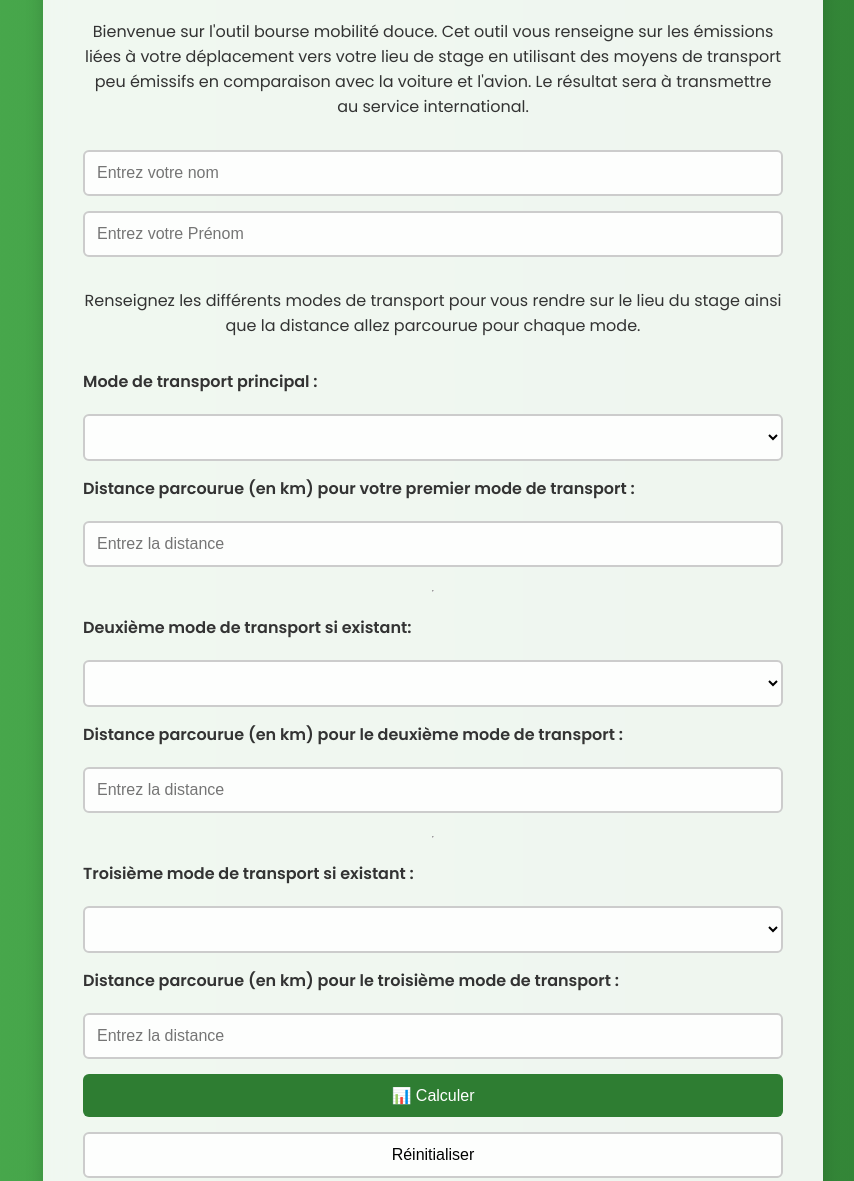
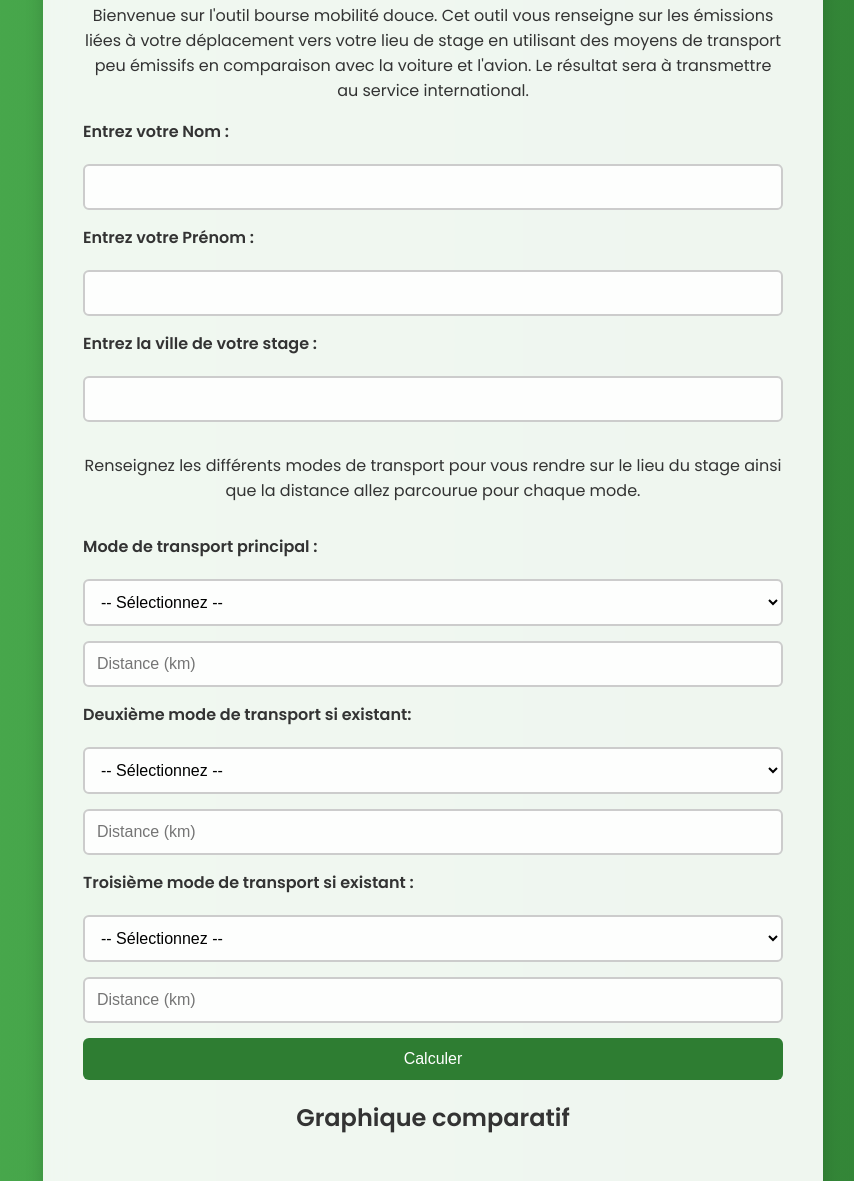
Before and after one commit to alimertu/outils, a plain HTML site: page index.html in a window 1280 px wide. Shown: the part 133-1314 px from the top of the page, without its empty margins (207-1061 px from the left). Drawn offline with nearby package versions, Linux system fonts and the light colour scheme.

Commit message:
Update index.html

```diff
--- a/index.html
+++ b/index.html
@@ -11,91 +11,93 @@
 <body>
     <div class="container">
 
+
         <div class="logo-container">
             <span class="globe">🌍</span>
         </div>
         <header>
             <h1>Outil Bourse Mobilité Douce</h1>
         </header>
+
         <div id="form-section">
-
-            <!-- Formulaire de calcul du bilan carbone -->
-            <form id="carbonForm">
 
             <p>Bienvenue sur l'outil bourse mobilité douce. Cet outil vous renseigne sur les émissions liées à votre déplacement vers votre lieu de stage en utilisant des moyens de transport peu émissifs en comparaison avec la voiture et l'avion. Le résultat sera à transmettre au service international.</p>
 
-            <input type="text" id="Nom" name="Nom" required placeholder="Entrez votre nom">
-            <input type="text" id="Prénom" name="Prénom" required placeholder="Entrez votre Prénom">
+  <form id="carbonForm">
+
+    <label>Entrez votre Nom :</label>
+    <input type="text" id="Nom" required>
+
+    <label>Entrez votre Prénom :</label>
+    <input type="text" id="Prénom" required>
+
+    <label>Entrez la ville de votre stage :</label>
+    <input type="text" id="ville" required>
 
     <p>Renseignez les différents modes de transport pour vous rendre sur le lieu du stage ainsi que la distance allez parcourue pour chaque mode.</p>
 
-                <label for="transport">Mode de transport principal :</label>
-                <select id="transport" name="transport" required>
-                    <option value=""></option>
-                    <option value="train">Train</option>
-                    <option value="autocar">Autocar</option>
+    <!-- Trajets -->
+    <label for="transport1">Mode de transport principal :</label>
+
+      <select class="transport" required>
+        <option value="">-- Sélectionnez --</option>
+        <option value="train" data-id="43256">Train</option>
+        <option value="autocar" data-id="28006">Autocar</option>
+        <option value="marche">Marche</option>
+        <option value="velo">Vélo</option>
         <option value="voilier">Voilier</option>
-                    <option value="velo">Vélo</option>
-                    <option value="marche">Marche</option>
+      </select>
+      <input type="number" class="distance" placeholder="Distance (km)" required>
 
 
+      <label for="transport2"> Deuxième mode de transport si existant: </label>
+      <select class="transport">
+        <option value="">-- Sélectionnez --</option>
+        <option value="train" data-id="43256">Train</option>
+        <option value="autocar" data-id="28006">Autocar</option>
+        <option value="marche">Marche</option>
+        <option value="velo">Vélo</option>
+        <option value="voilier">Voilier</option>
       </select>
-
-                <label for="distance">Distance parcourue (en km) pour votre premier mode de transport :</label>
-                <input type="number" id="distance" name="distance" required min="0" placeholder="Entrez la distance">
-
-                <hr>
-                <label for="transport1"> Deuxième mode de transport si existant: </label>
-                <select id="transport1" name="transport1">
-                    <option value=""></option>
-                    <option value="train">Train</option>
-                    <option value="autocar">Autocar</option>
-                    <option value="voilier">Voilier</option>
-                    <option value="velo">Vélo</option>
-                    <option value="marche">Marche</option>
+      <input type="number" class="distance" placeholder="Distance (km)">
 
 
+      <label for="transport3">Troisième mode de transport si existant :</label>
+      <select class="transport">
+        <option value="">-- Sélectionnez --</option>
+        <option value="train" data-id="43256">Train</option>
+        <option value="autocar" data-id="28006">Autocar</option>
+        <option value="marche">Marche</option>
+        <option value="velo">Vélo</option>
+        <option value="voilier">Voilier</option>
       </select>
-                <label for="distance1">Distance parcourue (en km) pour le deuxième mode de transport :</label>
-                <input type="number" id="distance1" name="distance1" min="0" placeholder="Entrez la distance">
-
-                <hr>
-                <label for="transport2">Troisième mode de transport si existant :</label>
-                <select id="transport2" name="transport2">
-                    <option value=""></option>
-                    <option value="train">Train</option>
-                    <option value="autocar">Autocar</option>
-                    <option value="voilier">Voilier</option>
-                    <option value="velo">Vélo</option>
-                    <option value="marche">Marche</option>
+      <input type="number" class="distance" placeholder="Distance (km)">
 
 
-                </select>
-                <label for="distance2">Distance parcourue (en km) pour le troisième mode de transport :</label>
-                <input type="number" id="distance2" name="distance2" min="0" placeholder="Entrez la distance">
-
-                <button type="button" onclick="calculateCarbon()">
-                    <span class="icon">📊</span>  Calculer
-                </button>
-                <input type="reset"  value="Réinitialiser">
+    <button type="button" onclick="calculerCO2()">Calculer</button>
   </form>
 </div>
 
-        <!-- Affichage du résultat -->
 <div id="result-section">
     <h2>Résultat</h2>
     <div id="result"></div>
-            <canvas id="carbonChart" width="400" height="200"></canvas>
-            <button id="back-button" type="button" onclick="goBack()">Revenir au formulaire</button>
-            <button id="download-excel-btn" type="button" onclick="generateExcel()">Télécharger le fichier Excel</button>
+
+    <button onclick="location.reload()">🔄 Refaire un calcul</button>
+    <button onclick="affichergraphe()"> Afficher les comparaisons graphiques</button>
+    <button onclick="generateExcel()"> Exporter en Excel </button>
 
 
 
 </div>
+
+<div id="canva-section">
+  <h2>Graphique comparatif</h2>
+  <canvas id="carbonChart" width="400" height="200"></canvas>
+  <button type="button" onclick="goBack()">Revenir aux résultats</button>
 </div>
 
 
-
-    <script src="script.js"></script>
+</div>
+  <script src="test.js"></script>
 </body>
 </html>
```
Lines whose indentation alone changed are shown as unchanged.
